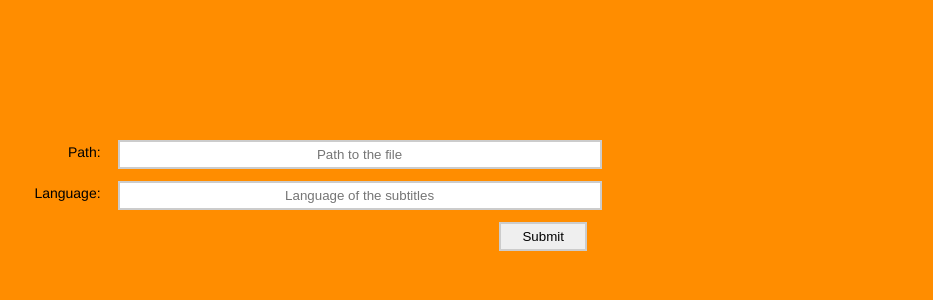
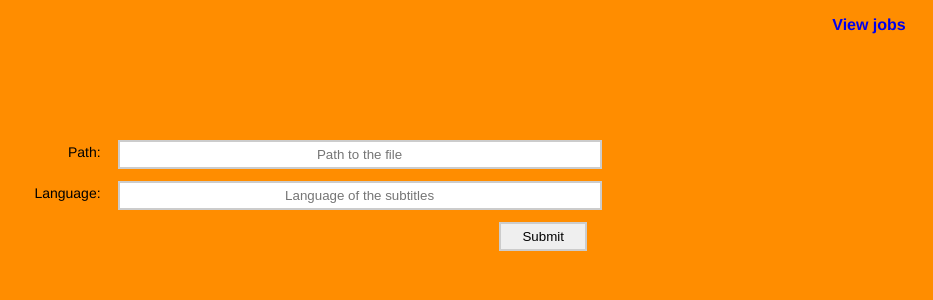
Before and after one commit to feal94/addsubs, a Django app: page /options in a window 1280 px wide. Shown: the part 63-363 px from the top of the page, without its empty margins (347-1280 px from the left). Run offline with Django 3.2, Linux system fonts and the light colour scheme; a user stored in the database is signed in.

Commit message:
Añadido enlace para ver los trabajos de un usuario en main.html

```diff
--- a/www/pint/addsubs/static/css/style_default.css
+++ b/www/pint/addsubs/static/css/style_default.css
@@ -39,6 +39,7 @@ img{
 	left: 0;
 	margin: 0 auto;
 }
+
 /* ---------------- Form ------------------------------- */
 
 /*
@@ -104,6 +105,27 @@ fieldset {
 
 /* ----------------------------------------------------- */
 
+div#UpperMenu {
+    position: absolute;
+	right: 0;
+    text-align: right;
+    width: 6%;
+    font-weight: bold;
+    color: blue;
+    padding-right: 2%;
+}
+div#UpperMenu ul li {
+	list-style-type: none;
+}
+div#UpperMenu a:link:hover {
+    text-decoration: underline;
+    cursor: pointer;
+}
+div#UpperMenu a:link, a:visited{
+    text-decoration: none;
+    display: inline;
+}
+
 footer {
 	position: absolute; /* footer always on the bottom */
 	bottom: 0;
--- a/www/pint/addsubs/templates/addsubs/main.html
+++ b/www/pint/addsubs/templates/addsubs/main.html
@@ -1,6 +1,12 @@
 {% extends 'base.html' %}
 
 {% block content %}
+
+		<div id="UpperMenu" >
+			<ul>
+				<li> <a class="job" href="{% url 'jobs' %}">View jobs</a> </li>
+			</ul>
+		</div>
 
         <div id="contact-area">
 
```
